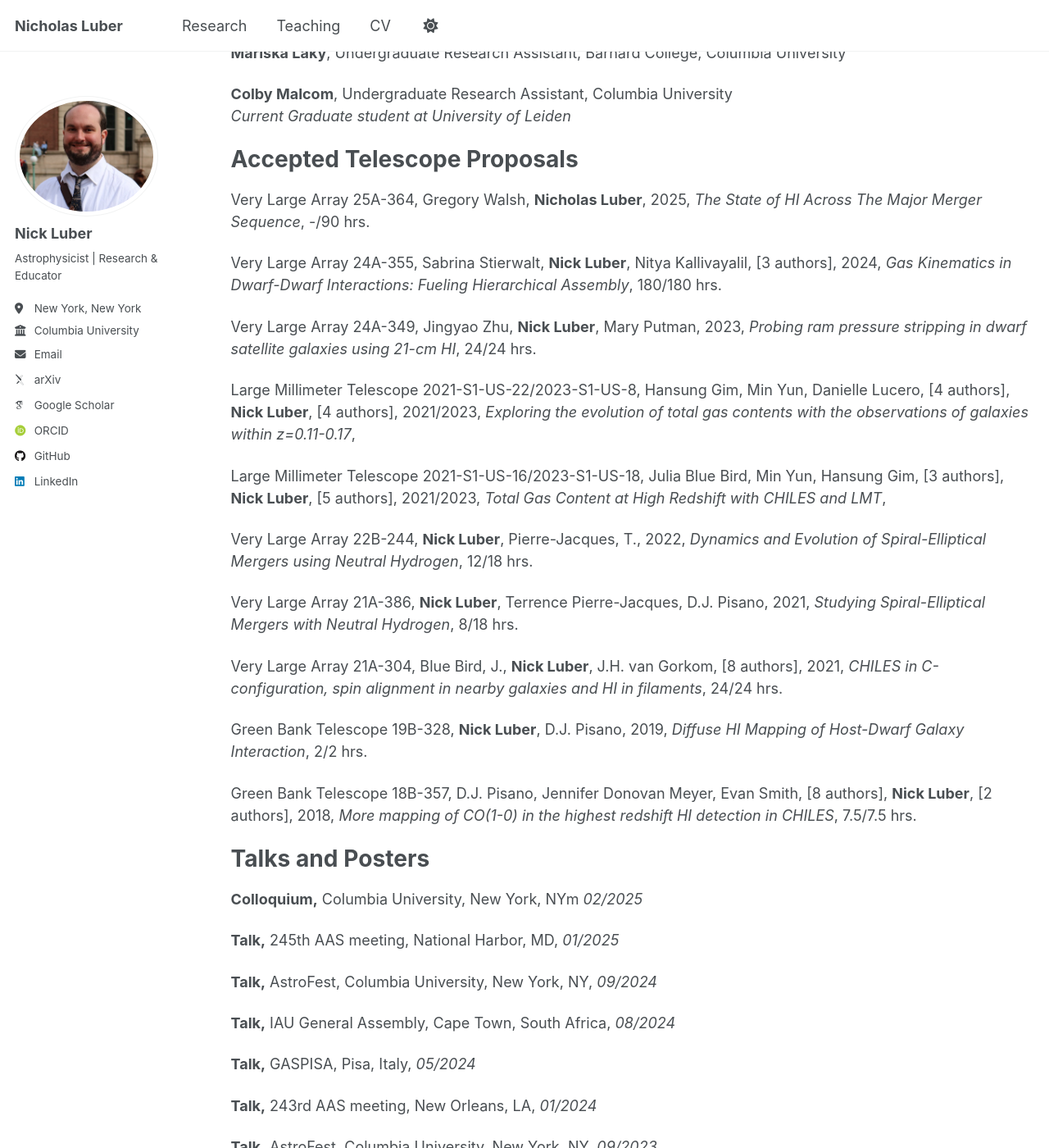
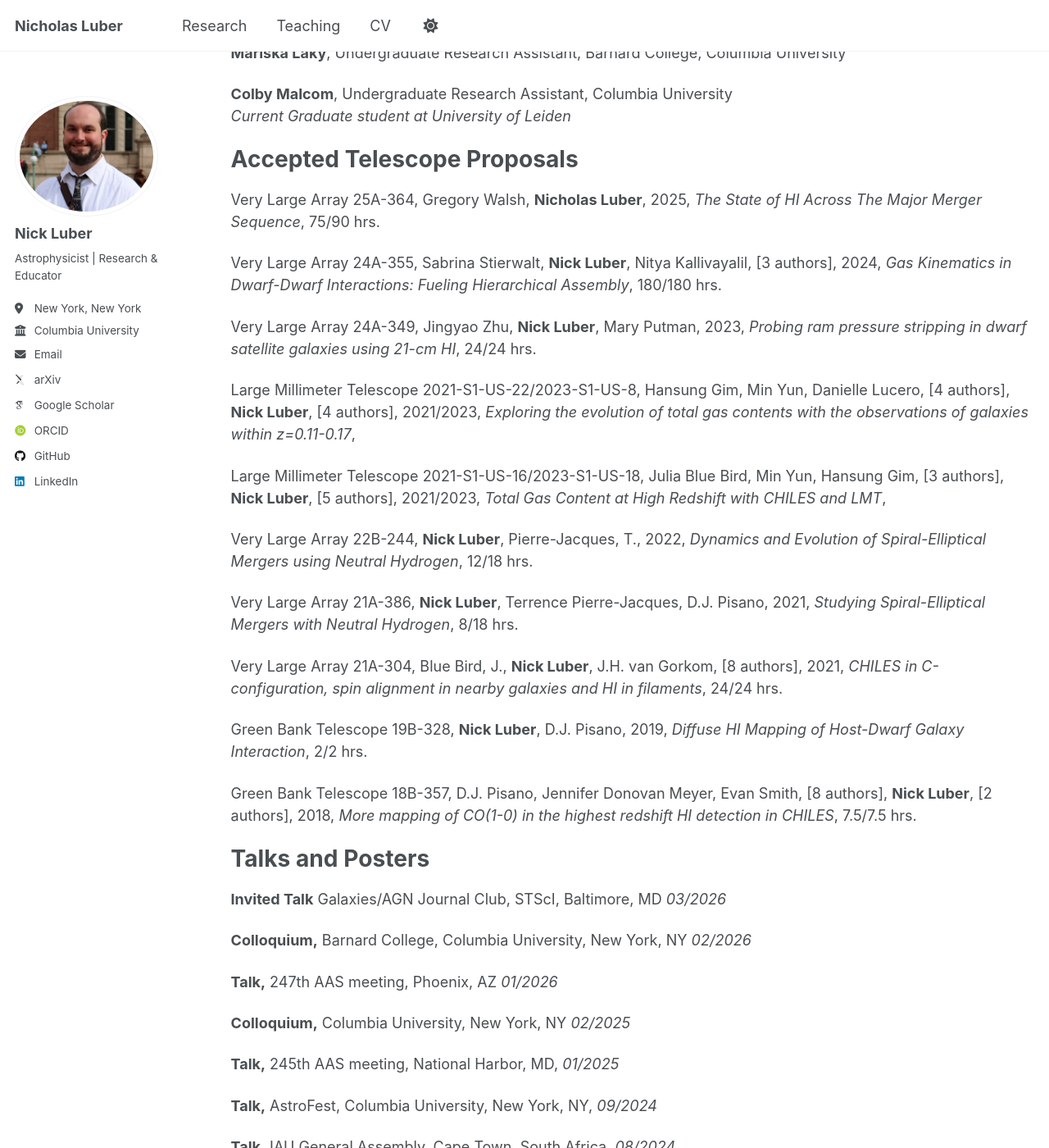
Before and after one commit to nicholasluber/nicholasluber.github.io, a Jekyll site: the page built from _pages/cv.md, in a window 1280 px wide and 1400 px high, scrolled down 2605 px. Shown: the whole window at 82% size. Built offline with Jekyll 4.4.1, drawn with Linux system fonts in a browser that asks for light colours; some web fonts are replaced; a script that is not in the unit is left out; some of the changed text lies outside the part shown.

Commit message:
Revise CV with updated positions and presentations
Updated teaching positions and added new talks and posters.

```diff
--- a/_pages/cv.md
+++ b/_pages/cv.md
@@ -98,7 +98,7 @@ Mentored Students
 
 Accepted Telescope Proposals
 ======
-Very Large Array 25A-364, Gregory Walsh, **Nicholas Luber**, 2025, *The State of HI Across The Major Merger Sequence*, -/90 hrs.
+Very Large Array 25A-364, Gregory Walsh, **Nicholas Luber**, 2025, *The State of HI Across The Major Merger Sequence*, 75/90 hrs.
 
 Very Large Array 24A-355, Sabrina Stierwalt, **Nick Luber**, Nitya Kallivayalil, \[3 authors\], 2024, *Gas Kinematics in Dwarf-Dwarf Interactions: Fueling Hierarchical Assembly*, 180/180 hrs.
 
@@ -121,7 +121,13 @@ Green Bank Telescope 18B-357, D.J. Pisano, Jennifer Donovan Meyer, Evan Smith, \
 
 Talks and Posters
 ======
-**Colloquium,** Columbia University, New York, NYm *02/2025*
+**Invited Talk** Galaxies/AGN Journal Club, STScI, Baltimore, MD *03/2026*
+
+**Colloquium,** Barnard College, Columbia University, New York, NY *02/2026*
+
+**Talk,** 247th AAS meeting, Phoenix, AZ *01/2026*
+
+**Colloquium,** Columbia University, New York, NY *02/2025*
 
 **Talk,** 245th AAS meeting, National Harbor, MD, *01/2025*
 
```
Also changed, not shown: other parts of _pages/cv.md (+1 -1 lines).
